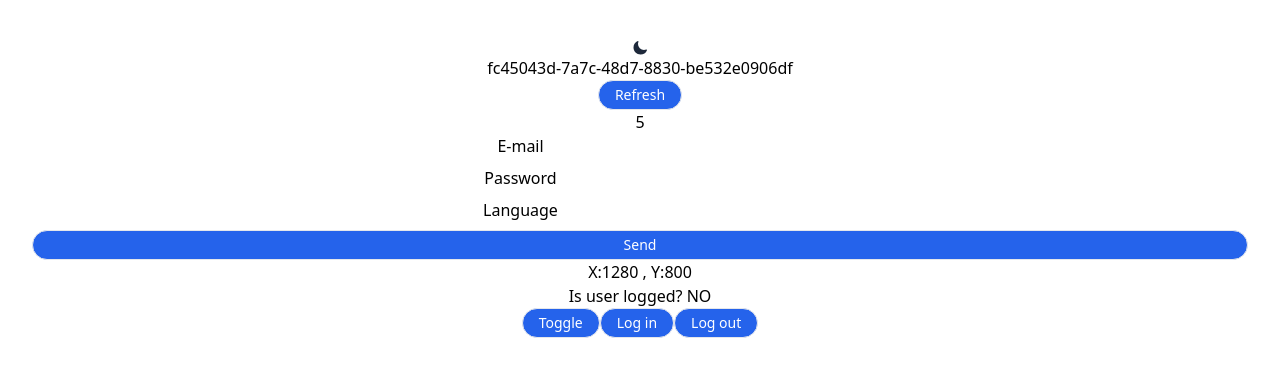
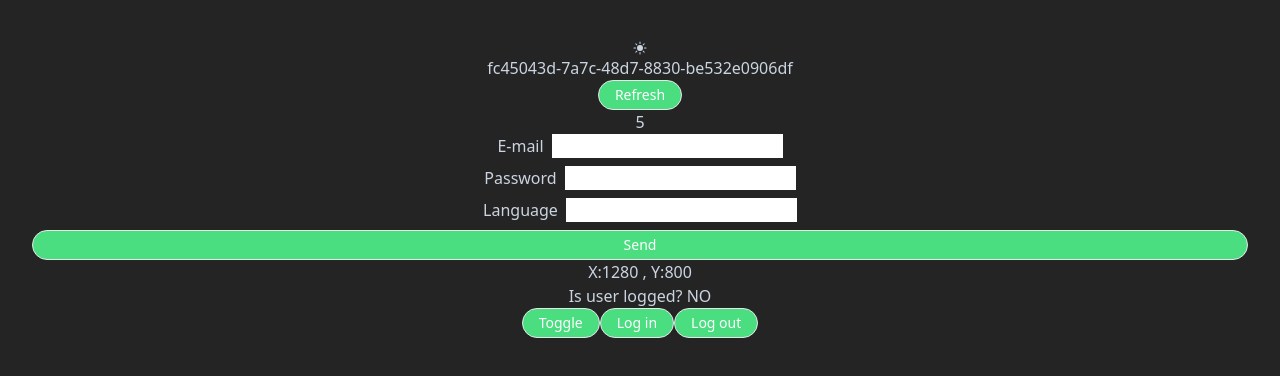
Before and after one commit to Qkari17/Nauka_react, a React (Vite) app: page / in a window 1280 px wide. Shown: the top 376 px of the page. Built offline with nearby package versions, Linux system fonts and the light colour scheme.

Commit message:
Added system theme

```diff
--- a/src/components/Theme/ThemeContext.tsx
+++ b/src/components/Theme/ThemeContext.tsx
@@ -1,4 +1,4 @@
-import { createContext, useContext, useRef, } from "react";
+import { createContext, useContext, useEffect, useRef } from "react";
 
 export enum Theme {
   LIGHT = "light",
@@ -6,7 +6,7 @@ export enum Theme {
 }
 
 type ThemeContextType = {
-  theme: React.MutableRefObject<Theme>;
+  theme: React.MutableRefObject<Theme | null>;
   toggle: () => void;
 };
 
@@ -21,19 +21,57 @@ export const useThemeContext = () => {
   throw new Error("Component should be placed inside ThemeContextProvider");
 };
 
+export const getMode = () => {
+  if (window.matchMedia) {
+    const matchesLightMode = window.matchMedia(
+      "(prefers-color-sheme: light"
+    ).matches;
+    return matchesLightMode ? Theme.LIGHT : Theme.DARK;
+  }
+  return null;
+};
+const addDarkClass = () =>document.body.classList.add("dark");
+const removeDarkClass = () =>document.body.classList.remove("dark");
+
 const useTheme = () => {
   // const [theme, setTheme] = useState<Theme>(Theme.LIGHT);
-  const theme = useRef<Theme>(Theme.LIGHT);
+  const theme = useRef<Theme | null>(getMode());
 
+  useEffect(() => {
+    const themeMode = getMode();
+    if (themeMode === Theme.DARK) {
+      addDarkClass();
+    } else {
+      removeDarkClass();
+    }
+
+    const handleSchemeChange = (event: MediaQueryListEvent) => {
+      if (event.matches) {
+        addDarkClass();
+      } else {
+        removeDarkClass();
+      }
+    };
+
+    let query: MediaQueryList;
+    if (themeMode !== null) {
+      query = window.matchMedia("(prefers-color-scheme: dark");
+      query.addEventListener("change", handleSchemeChange);
+    }
+
+    return () => {
+      query?.removeEventListener("change", handleSchemeChange);
+    };
+  }, []);
   const toggle = () => {
     if (theme.current === Theme.DARK) {
       theme.current = Theme.LIGHT;
       // setTheme(Theme.LIGHT);
-      document.body.classList.remove("dark");
+      removeDarkClass();
     } else {
       //   setTheme(Theme.DARK);
       theme.current = Theme.DARK;
-      document.body.classList.add("dark");
+      addDarkClass();
     }
   };
   return { theme, toggle };
--- a/src/components/Theme/ThemeSwitcher.tsx
+++ b/src/components/Theme/ThemeSwitcher.tsx
@@ -1,10 +1,9 @@
 import { MouseEventHandler, useState } from "react";
-import { Theme, useThemeContext } from "./ThemeContext";
-import { Button } from "../../ui";
+import { getMode, Theme, useThemeContext } from "./ThemeContext";
 import { SunIcon, MoonIcon } from "@heroicons/react/24/solid";
 
 export const ThemeSwitcher = () => {
-  const [theme, setTheme] = useState<Theme>(Theme.LIGHT);
+  const [theme, setTheme] = useState<Theme| null>(getMode());
   const context = useThemeContext();
   const handleClick: MouseEventHandler = () => {
     context.toggle();
```
